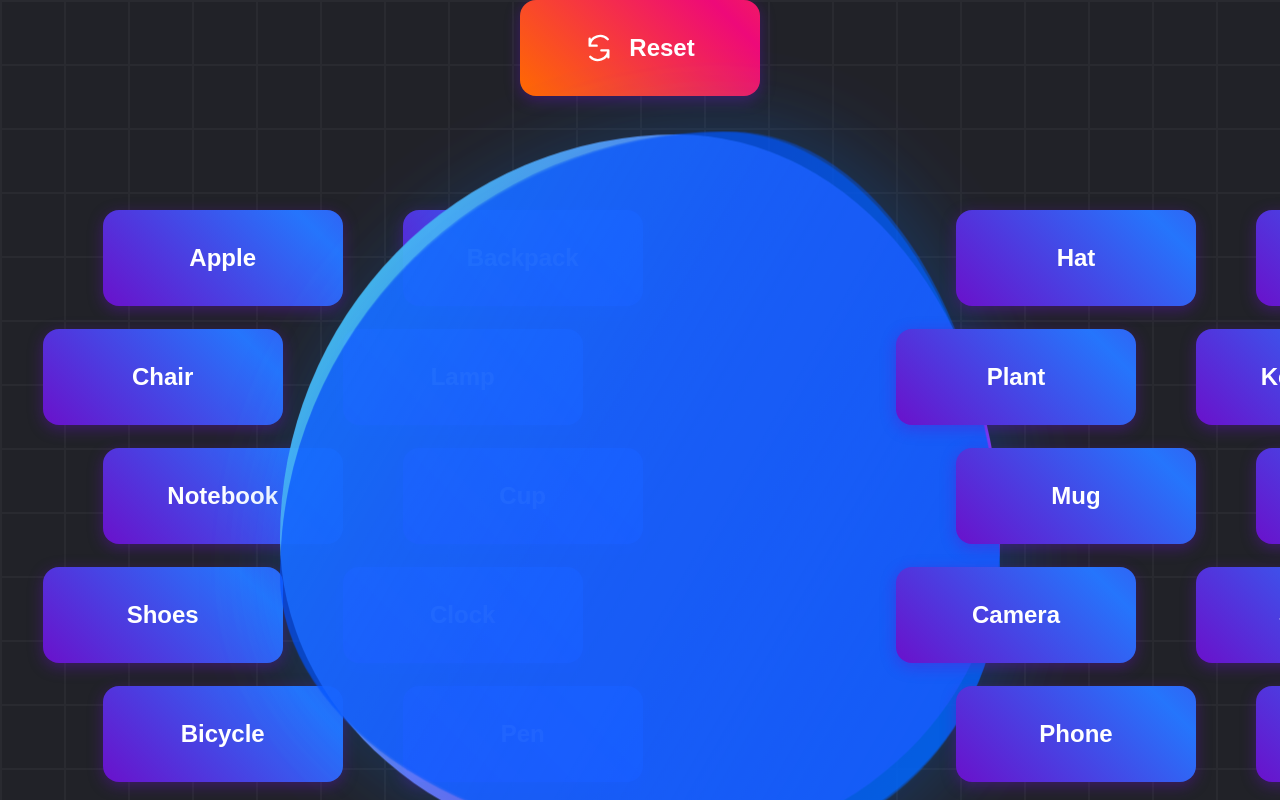
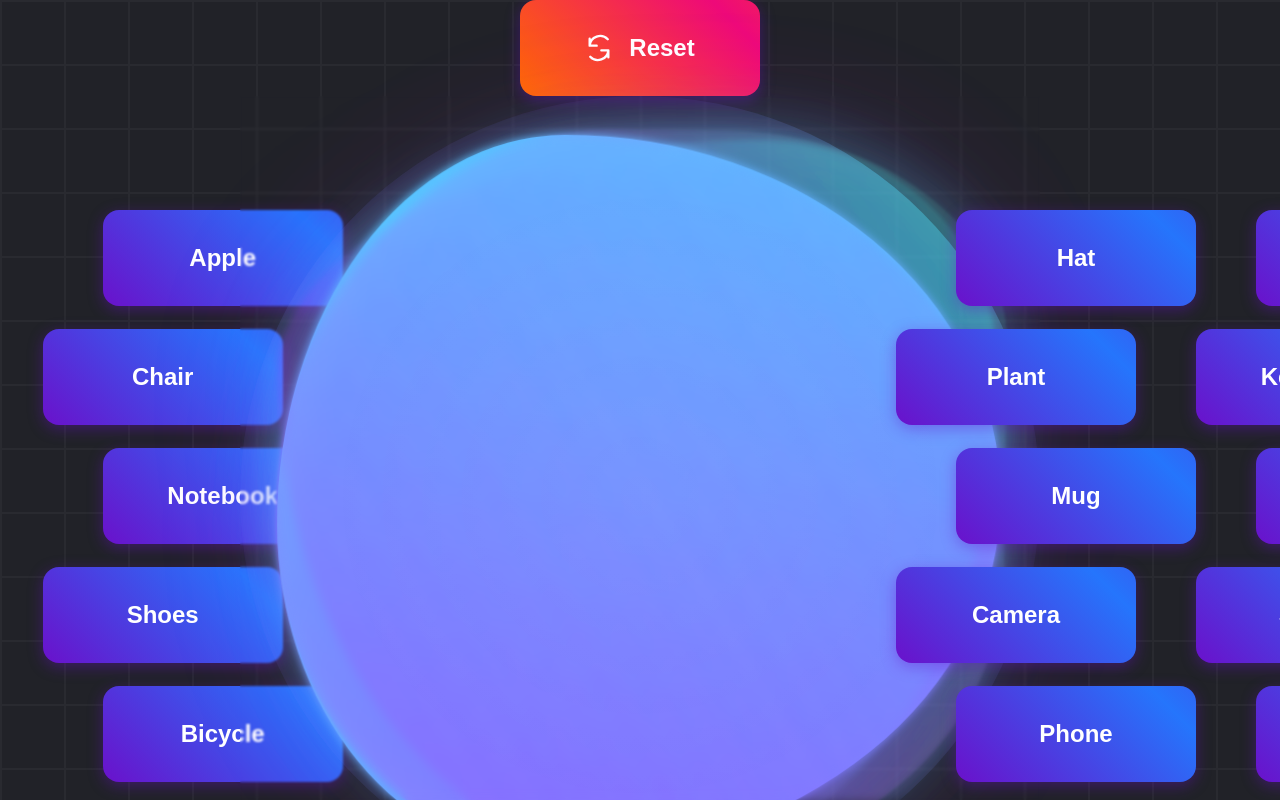
Before and after one commit to tushar-droid/frontend-prot, a React (Vite) app: page / in a window 1280 px wide. Built offline with nearby package versions, Linux system fonts and the light colour scheme.

Commit message:
Changed the animations and coloring for the Blob.

```diff
--- a/src/App.jsx
+++ b/src/App.jsx
@@ -52,6 +52,10 @@ function App() {
     setActiveId(null);
   };
 
+  const resetButtonHandler = () => {
+    console.log("Reset buttom clicked");
+  };
+
   return (
     <>
       <DndContext onDragStart={dragStart} onDragEnd={dragEnd}>
@@ -60,7 +64,7 @@ function App() {
             <OptionsContainer listItems={leftList} side="left" />
           </div>
           <div className="main-container-center">
-            <ResetButton />
+            <ResetButton resetButtonHandler={resetButtonHandler} />
             <Blob>
               {droppedItems.map((item, index) => (
                 <ItemButtons key={index} itemName={item} />
--- a/src/components/blob/Blob.jsx
+++ b/src/components/blob/Blob.jsx
@@ -1,5 +1,6 @@
 import React, { useEffect, useState } from "react";
 import "./blob.css";
+
 import { useDroppable } from "@dnd-kit/core";
 import { gsap } from "gsap";
 import Flip from "gsap/Flip";
@@ -54,7 +55,6 @@ const Blob = (props) => {
     setGrid(temp);
   };
   useEffect(() => {
-    console.log("ran");
     const elements = document.querySelectorAll("#drop-item .drag-item");
     if (elements.length > 0) {
       const state = Flip.getState(elements);
--- a/src/components/blob/blob.css
+++ b/src/components/blob/blob.css
@@ -4,9 +4,10 @@
   align-items: center;
   justify-content: center;
   position: relative;
-
   width: 50rem;
   height: 50rem;
+
+  backdrop-filter: blur(1px);
 }
 
 .blob {
@@ -14,12 +15,20 @@
   border-radius: 42% 58% 70% 30% / 45% 45% 55% 55%;
   width: 45rem;
   height: 45rem;
-  animation: morph 3s linear infinite;
+  animation: morph 6s ease-in-out infinite,
+    gradientShift 8s ease-in-out infinite;
   transform-style: preserve-3d;
   outline: 1px solid transparent;
-  will-change: border-radius;
+  will-change: border-radius, transform;
   position: absolute;
+
+  /* Enhanced blob features */
+  background-size: 200% 200%;
+  background-position: 0% 50%;
+  filter: brightness(1.1) contrast(1.05);
+  transition: filter 0.3s ease, transform 0.3s ease;
 }
+
 .blob:before,
 .blob:after {
   content: "";
@@ -30,34 +39,55 @@
   left: 0;
   top: 0;
   border-radius: 42% 58% 70% 30% / 45% 45% 55% 55%;
-  box-shadow: 5px 5px 89px rgba(0, 102, 255, 0.21);
   will-change: border-radius, transform, opacity;
-  animation-delay: 200ms;
-  background-image: linear-gradient(
-    120deg,
-    rgba(0, 67, 255, 0.55) 0%,
-    rgba(0, 103, 255, 0.89) 100%
-  );
+
+  /* Enhanced shadow layers */
+  box-shadow: 0 0 60px rgba(52, 224, 240, 0.3), 0 0 120px rgba(180, 0, 255, 0.2),
+    inset 0 0 60px rgba(255, 255, 255, 0.1);
 }
 
 .blob:before {
-  animation: morph 3s linear infinite;
-  opacity: 0.21;
-  animation-duration: 1.5s;
+  animation: morph 4s ease-in-out infinite, pulse 3s ease-in-out infinite;
+  opacity: 0.4;
+  background-image: linear-gradient(
+    240deg,
+    rgba(52, 224, 240, 0.6) 0%,
+    rgba(180, 0, 255, 0.4) 100%
+  );
+  filter: blur(2px);
+  transition: opacity 0.3s ease;
 }
 
 .blob:after {
-  animation: morph 3s linear infinite;
-  animation-delay: 400ms;
-  opacity: 0.89;
-  line-height: 120px;
-  text-indent: -21px;
+  animation: morph 5s ease-in-out infinite reverse;
+  animation-delay: 1s;
+  opacity: 0.6;
+  background-image: linear-gradient(
+    60deg,
+    rgba(180, 0, 255, 0.5) 0%,
+    rgba(52, 224, 240, 0.3) 100%
+  );
+  filter: blur(1px);
+  transition: opacity 0.3s ease;
+}
+
+/* Interactive hover effects - smooth transitions only */
+.blob-container:hover .blob {
+  filter: brightness(1.2) contrast(1.1) saturate(1.1);
+  transform: scale(1.02);
+}
+
+.blob-container:hover .blob:before {
+  opacity: 0.6;
+}
+
+.blob-container:hover .blob:after {
+  opacity: 0.8;
 }
 
 .dropped-items-container {
   height: 100%;
   width: 100%;
-
   z-index: 9;
   display: grid;
   grid-template-rows: repeat(3, 1fr);
@@ -65,31 +95,99 @@
   gap: 2%;
   align-items: center;
   justify-items: center;
+
+  /* Enhanced grid container */
+  transition: all 0.3s ease;
+  border-radius: 50%;
+  backdrop-filter: blur(5px);
 }
 
+/* Add subtle grid hover effect */
+.blob-container:hover .dropped-items-container {
+  transform: scale(1.02);
+}
+
+/* Enhanced morphing animation with more natural movement */
 @keyframes morph {
   0%,
   100% {
     border-radius: 42% 58% 70% 30% / 45% 45% 55% 55%;
-    transform: translate3d(0, 0, 0) rotateZ(0.01deg);
+    transform: translate3d(0, 0, 0) rotateZ(0deg) scale(1);
   }
-  34% {
+  16% {
+    border-radius: 58% 42% 45% 55% / 70% 30% 45% 55%;
+    transform: translate3d(2px, -3px, 0) rotateZ(1deg) scale(1.01);
+  }
+  33% {
     border-radius: 70% 30% 46% 54% / 30% 29% 71% 70%;
-    transform: translate3d(0, 5px, 0) rotateZ(0.01deg);
+    transform: translate3d(-1px, 5px, 0) rotateZ(-0.5deg) scale(0.99);
   }
   50% {
-    opacity: 0.89;
-    transform: translate3d(0, 0, 0) rotateZ(0.01deg);
+    border-radius: 45% 55% 62% 38% / 55% 45% 38% 62%;
+    transform: translate3d(0, 0, 0) rotateZ(0deg) scale(1.02);
   }
   67% {
     border-radius: 100% 60% 60% 100% / 100% 100% 60% 60%;
-    transform: translate3d(0, -3px, 0) rotateZ(0.01deg);
+    transform: translate3d(3px, -2px, 0) rotateZ(0.8deg) scale(0.98);
+  }
+  83% {
+    border-radius: 38% 62% 55% 45% / 62% 55% 45% 38%;
+    transform: translate3d(-2px, 1px, 0) rotateZ(-0.3deg) scale(1.01);
   }
 }
 
-@keyframes fadeIn {
+/* Add pulsing glow effect */
+@keyframes pulse {
+  0%,
   100% {
-    transform: scale(1.03);
-    opacity: 0;
+    box-shadow: 0 0 60px rgba(52, 224, 240, 0.3),
+      0 0 120px rgba(180, 0, 255, 0.2);
+  }
+  50% {
+    box-shadow: 0 0 80px rgba(52, 224, 240, 0.5),
+      0 0 160px rgba(180, 0, 255, 0.3);
   }
 }
+
+.blob:before {
+  animation: morph 4s ease-in-out infinite, pulse 3s ease-in-out infinite;
+}
+
+/* Responsive improvements */
+@media (max-width: 768px) {
+  .blob-container {
+    width: 35rem;
+    height: 35rem;
+  }
+
+  .blob {
+    width: 32rem;
+    height: 32rem;
+  }
+}
+
+/* Performance optimization */
+.blob,
+.blob:before,
+.blob:after {
+  backface-visibility: hidden;
+  transform-style: preserve-3d;
+}
+
+/* Add subtle inner glow */
+.dropped-items-container::before {
+  content: "";
+  position: absolute;
+  top: 10%;
+  left: 10%;
+  right: 10%;
+  bottom: 10%;
+  background: radial-gradient(
+    circle,
+    rgba(255, 255, 255, 0.03) 0%,
+    transparent 70%
+  );
+  border-radius: 50%;
+  pointer-events: none;
+  z-index: -1;
+}
--- a/src/components/generateButton/GenerateButton.jsx
+++ b/src/components/generateButton/GenerateButton.jsx
@@ -3,61 +3,73 @@ import "./GenerateButton.css";
 
 const GenerateButton = () => {
   return (
-    <button class="generate-button" aria-label="Generate">
+    <button className="generate-button" aria-label="Generate">
       Generate
       <svg
-        class="icon"
+        className="icon"
         viewBox="0 0 24 24"
         stroke="white"
         fill="white"
-        stroke-width="2"
-        stroke-linecap="round"
-        stroke-linejoin="round"
+        strokeWidth="2"
+        strokeLinecap="round"
+        strokeLinejoin="round"
         xmlns="http://www.w3.org/2000/svg"
       >
         <path
-          class="lightning"
+          className="lightning"
           d="M13 2L3 14h9l-1 8 10-12h-9l1-8z"
           fill="white"
           stroke="white"
-          stroke-width="1"
+          strokeWidth="1"
         />
 
-        <circle class="particle particle1" cx="6" cy="8" r="1" fill="white" />
         <circle
-          class="particle particle2"
+          className="particle particle1"
+          cx="6"
+          cy="8"
+          r="1"
+          fill="white"
+        />
+        <circle
+          className="particle particle2"
           cx="18"
           cy="6"
           r="0.8"
           fill="white"
         />
         <circle
-          class="particle particle3"
+          className="particle particle3"
           cx="20"
           cy="12"
           r="1.2"
           fill="white"
         />
         <circle
-          class="particle particle4"
+          className="particle particle4"
           cx="4"
           cy="18"
           r="0.9"
           fill="white"
         />
         <circle
-          class="particle particle5"
+          className="particle particle5"
           cx="16"
           cy="20"
           r="0.7"
           fill="white"
         />
-        <circle class="particle particle6" cx="8" cy="4" r="0.6" fill="white" />
+        <circle
+          className="particle particle6"
+          cx="8"
+          cy="4"
+          r="0.6"
+          fill="white"
+        />
 
-        <circle class="spark spark1" cx="10" cy="7" r="0.4" fill="white" />
-        <circle class="spark spark2" cx="14" cy="16" r="0.5" fill="white" />
-        <circle class="spark spark3" cx="7" cy="12" r="0.3" fill="white" />
-        <circle class="spark spark4" cx="17" cy="9" r="0.4" fill="white" />
+        <circle className="spark spark1" cx="10" cy="7" r="0.4" fill="white" />
+        <circle className="spark spark2" cx="14" cy="16" r="0.5" fill="white" />
+        <circle className="spark spark3" cx="7" cy="12" r="0.3" fill="white" />
+        <circle className="spark spark4" cx="17" cy="9" r="0.4" fill="white" />
       </svg>
     </button>
   );
--- a/src/components/optionsContainer/OptionsContainer.jsx
+++ b/src/components/optionsContainer/OptionsContainer.jsx
@@ -2,7 +2,6 @@ import React from "react";
 import "./optionscontainer.css";
 import ItemButtons from "../itemButtons/ItemButtons";
 const OptionsContainer = ({ listItems, side }) => {
-  console.log(listItems);
   return (
     <div className="options-container">
       {listItems.map((item, index) => (
--- a/src/components/resetButton/ResetButton.jsx
+++ b/src/components/resetButton/ResetButton.jsx
@@ -1,8 +1,8 @@
 import React from "react";
 import "./ResetButton.css";
-const ResetButton = () => {
+const ResetButton = ({ resetButtonHandler }) => {
   return (
-    <button className="reset-button">
+    <button className="reset-button" onClick={resetButtonHandler}>
       <span className="icon" aria-hidden="true">
         <svg
           xmlns="http://www.w3.org/2000/svg"
```
